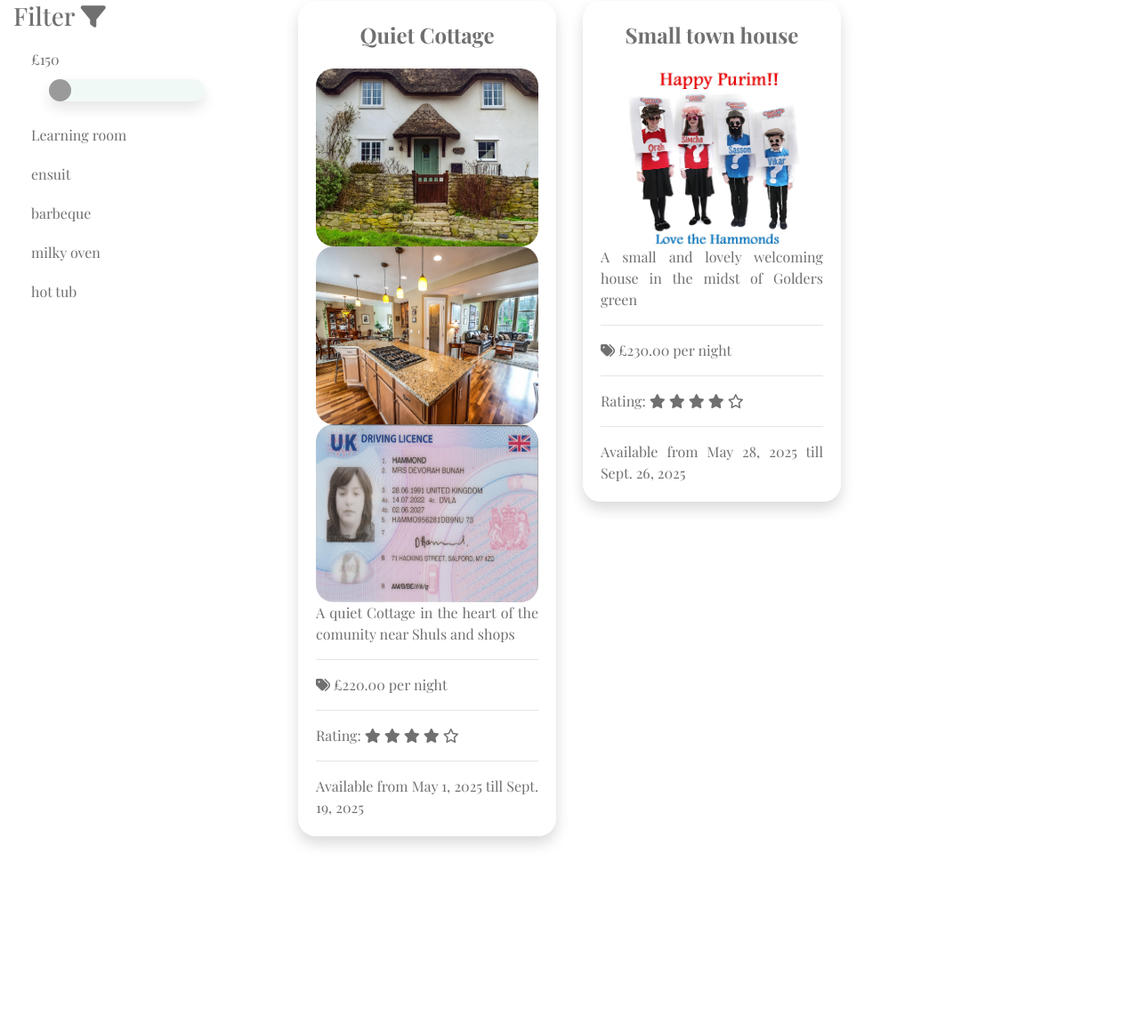
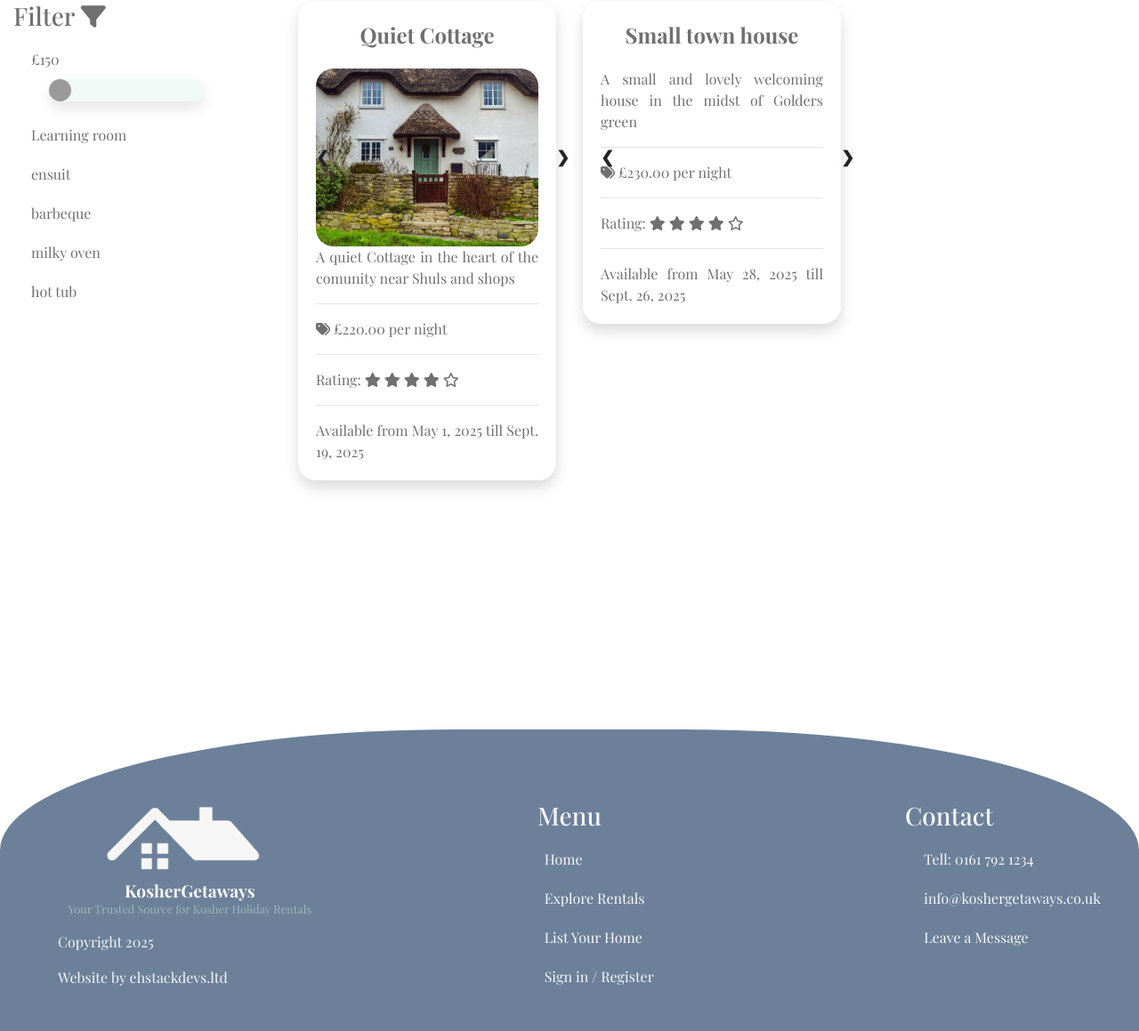
Before and after one commit to e-h-dev/kosher-gataways, a Django app: page /rentals/ in a window 1280 px wide. Shown: the part 199-1358 px from the top of the page at 89% size. Run offline with Django 5.2, Linux system fonts and the light colour scheme; data comes from the database, SQL or seed files in the repository; some libraries are stand-ins or nearby versions; some web fonts are replaced.

Commit message:
Begin creatong slide affect on rentals image load

```diff
--- a/kosher_getaways/rentals/templates/rentals/rentals.html
+++ b/kosher_getaways/rentals/templates/rentals/rentals.html
@@ -33,12 +33,15 @@
                 <div class="col-4">
                     <div class="rental-display-box shadow">
                         <div class="rental-header">{{ r.name }}</div>
-
                         <a href="{% url 'rental_detail' r.id %}">
                             {% for i in r.images.all %}
-                            <img src="{{ i.image.url }}" alt="{{ i.name }}" class="featured-image">
+                                <div class="image-slider">
+                                    <img src="{{ i.image.url }}" alt="{{ i.name }}" class="featured-image">
+                                </div>
                             {% endfor %}
                         </a>
+                        <a class="prev" onclick="plusSlides(-1)">&#10094;</a>
+                        <a class="next" onclick="plusSlides(1)">&#10095;</a>
 
                         <div class="description">{{ r.mini_description }}</div>
                         <!-- <div class="number-of-rooms">5 bedrooms</div> -->
@@ -197,5 +200,31 @@
 {% endblock %}
 
 {% block js %}
+<script>
+    let slideIndex = 1;
+    showSlides(slideIndex);
+
+    // Next/previous controls
+    function plusSlides(n) {
+    showSlides(slideIndex += n);
+    }
+
+    // Thumbnail image controls
+    function currentSlide(n) {
+    showSlides(slideIndex = n);
+    }
+
+    function showSlides(n) {
+    let i;
+    let slides = document.getElementsByClassName("image-slider");
+    if (n > slides.length) {slideIndex = 1}
+    if (n < 1) {slideIndex = slides.length}
+    for (i = 0; i < slides.length; i++) {
+        slides[i].style.display = "none";
+    }
+
+    slides[slideIndex-1].style.display = "block";
+    }
+</script>
 
 {% endblock %}
--- a/kosher_getaways/static/css/base.css
+++ b/kosher_getaways/static/css/base.css
@@ -663,3 +663,30 @@ thead{
   background: #04AA6D; /* Green background */
   cursor: pointer; /* Cursor on hover */
 }
+
+/* image load slide */
+
+.image-slider{
+  display:none;
+}
+
+/* Next & previous buttons */
+.prev, .next {
+  cursor: pointer;
+  position: absolute;
+  top: 30%;
+  width: auto;
+  /* margin-top: -22px; */
+  /* padding: 16px; */
+  color: white;
+  font-weight: bold;
+  font-size: 18px;
+  transition: 0.6s ease;
+  border-radius: 0 3px 3px 0;
+  user-select: none;
+}
+
+.next {
+  right: 0;
+  border-radius: 3px 0 0 3px;
+}
```
